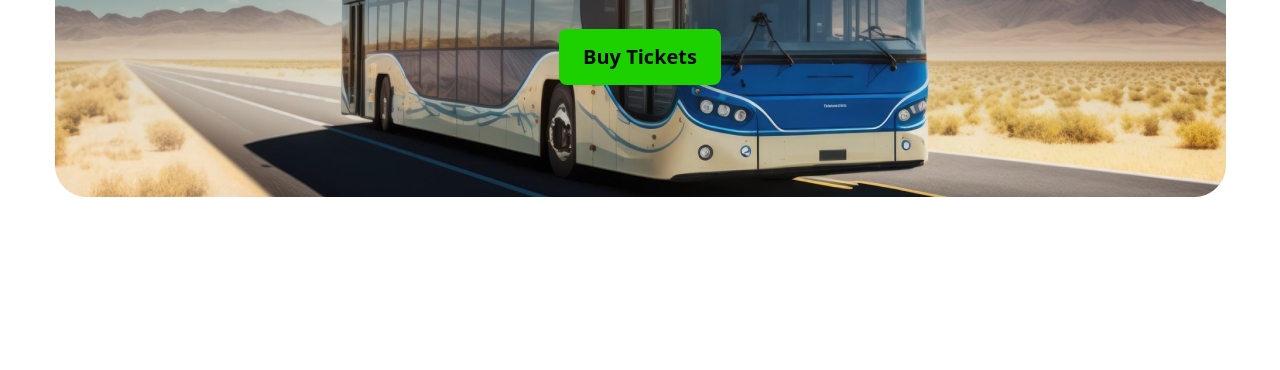
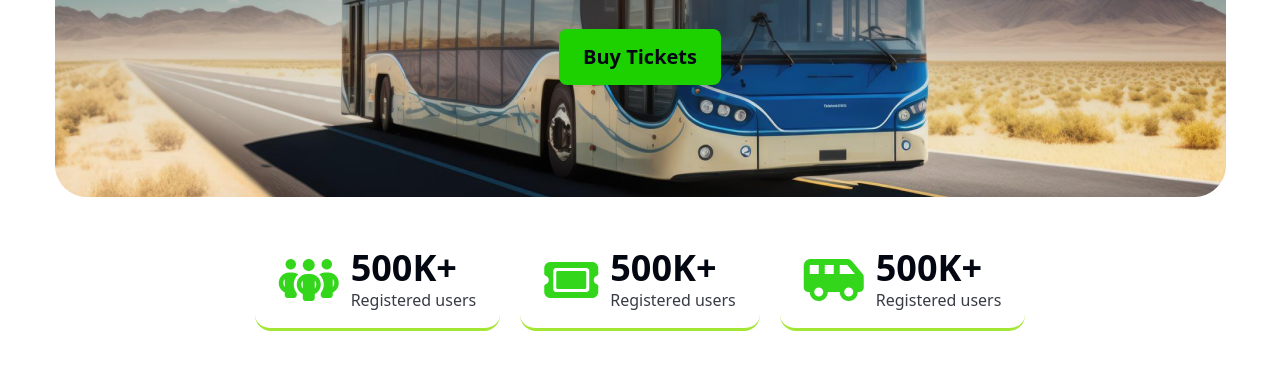
Before and after one commit to rahichy01/smart-ticketing, a plain HTML site: page index.html in a window 1280 px wide. Shown: the part 550-920 px from the top of the page. Before the commit the page ends 872 px from the top, so only its background shows below. Drawn offline with nearby package versions, Linux system fonts and the light colour scheme.

Commit message:
banner bottom done

```diff
--- a/index.html
+++ b/index.html
@@ -56,7 +56,35 @@
                 <button class="btn text-xl font-bold px-6 h-14 bg-[#1DD100] hover:bg-[#1cd100be] text-[#030712] border-none outline-none mx-auto block">Buy Tickets</button>
             </div>
         </section>
-<!-- banner section start -->
+
+        <section class="flex items-center justify-center gap-5 relative top-[-90px]">
+
+          <div class="flex items-center justify-center gap-3  border-b-[3px] border-lime-400 rounded-2xl bg-white px-6 py-4">
+            <i class="fa-solid fa-people-group text-[#1cd100e5] text-5xl"></i>
+            <div>
+              <h1 class="text-[#030712] text-4xl font-bold">500K+</h1>
+              <p class="text-[#030712ca] text-base font-normal">Registered users</p>
+            </div>
+          </div>
+
+          <div class="flex justify-center items-center gap-3  border-b-[3px] border-lime-400 rounded-2xl bg-white px-6 py-4">
+            <i class="fa-solid fa-light fa-ticket text-[#1cd100e5]  text-5xl"></i>
+            <div>
+              <h1 class="text-[#030712] text-4xl font-bold">500K+</h1>
+              <p class="text-[#030712ca] text-base font-normal">Registered users</p>
+            </div>
+          </div>
+
+          <div class="flex justify-center items-center gap-3  border-b-[3px] border-lime-400 rounded-2xl bg-white px-6 py-4">
+            <i class="fa-solid fa-thin fa-van-shuttle text-[#1cd100e5]  text-5xl"></i>
+            <div>
+              <h1 class="text-[#030712] text-4xl font-bold">500K+</h1>
+              <p class="text-[#030712ca] text-base font-normal">Registered users</p>
+            </div>
+          </div>
+        </section>
+<!-- banner section end -->
+
     </header>
 
     <main>
```
